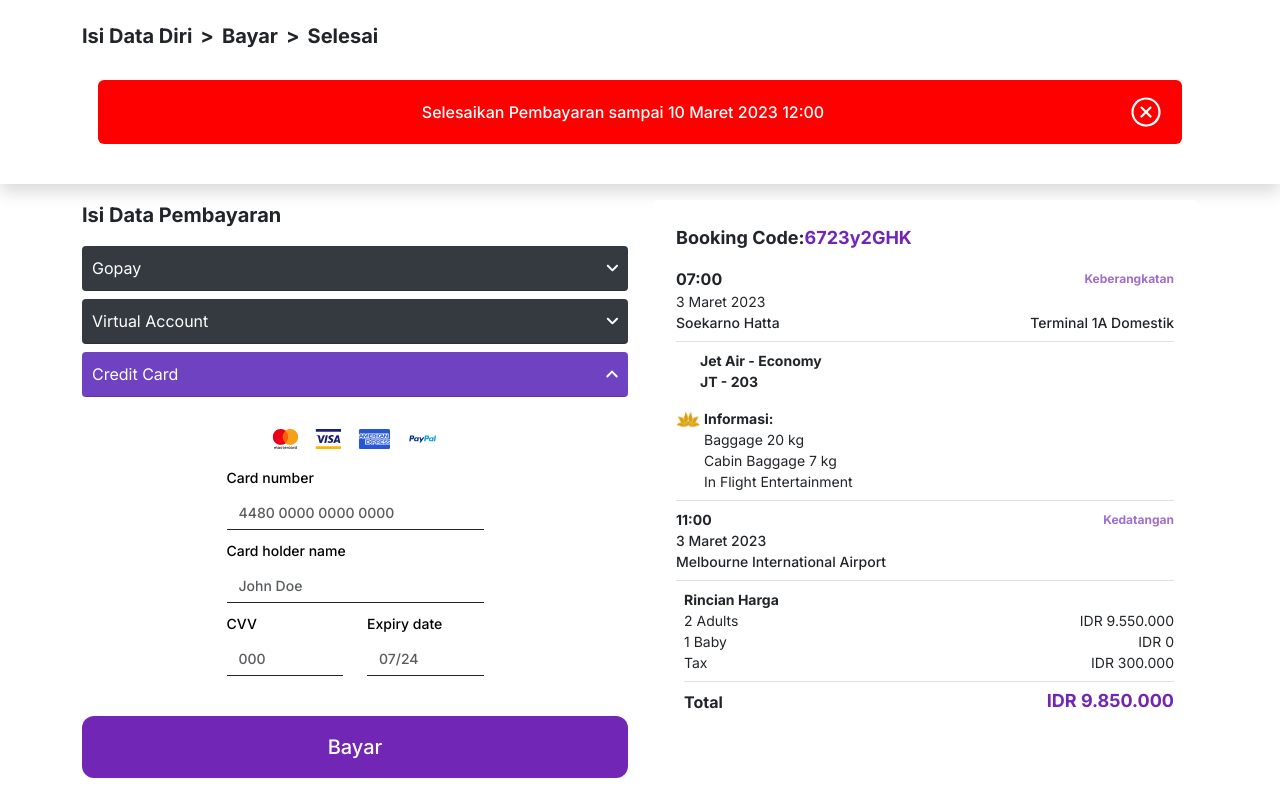
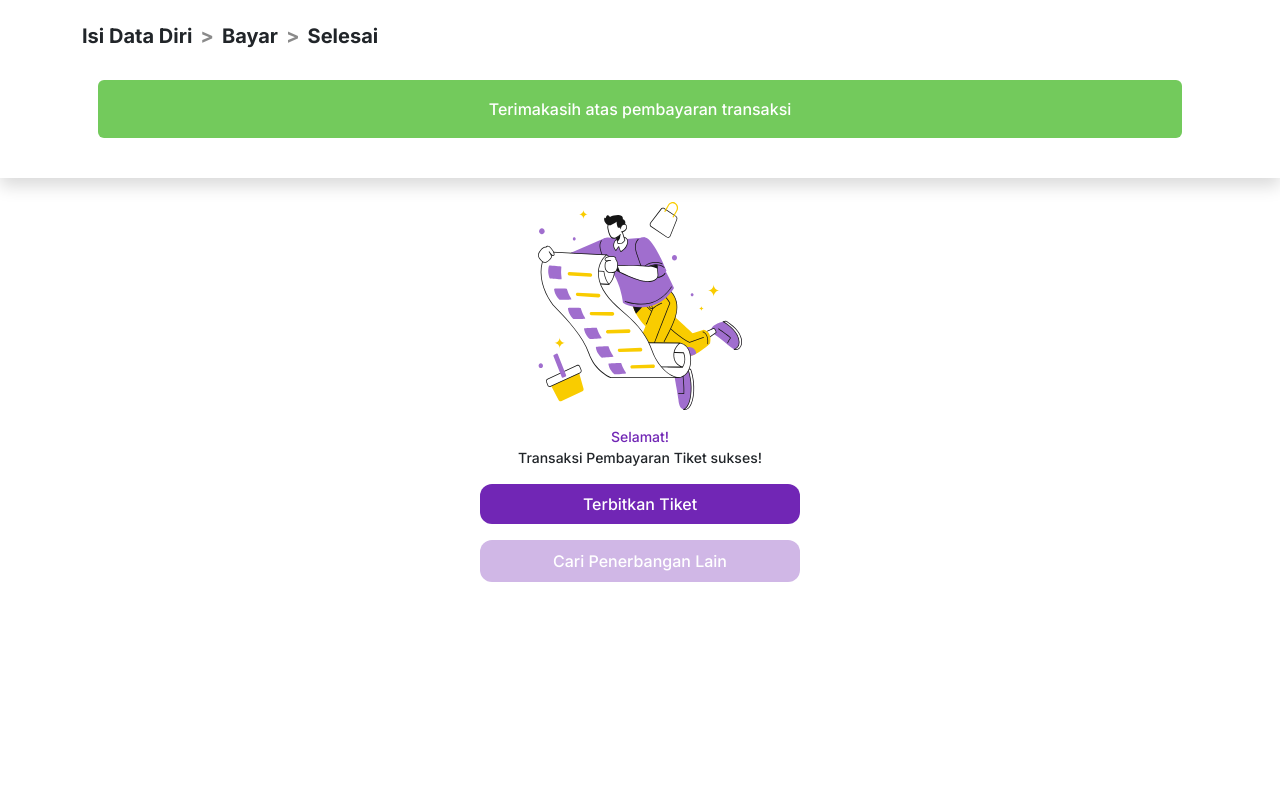
Before and after one commit to team-c4-fsw-binar/24001085-km6--bcr-final-fe, a React (Vite) app: page /payment in a window 1280 px wide. Both pictures are taken after a click on the button "Bayar". Built offline with nearby package versions, Linux system fonts and the light colour scheme.

Commit message:
payment: third layout and add condition

```diff
--- a/src/assets/payment/index.js
+++ b/src/assets/payment/index.js
@@ -8,6 +8,7 @@ import mastercard from './mastercard.svg';
 import visa from './visa.svg';
 import amex from './amex.svg';
 import paypal from './paypal.svg';
+import finished from './finished.svg';
 
 export {
     informationIcon,
@@ -19,4 +20,5 @@ export {
     visa,
     amex,
     paypal,
+    finished,
 };
--- a/src/pages/payment/index.jsx
+++ b/src/pages/payment/index.jsx
@@ -4,8 +4,6 @@ import "./payment.css";
 import * as icons from "../../assets/payment";
 
 const PaymentPage = () => {
-    const [hasFamilyNamePemesan, setHasFamilyNamePemesan] = useState(true);
-    const [hasFamilyNamePenumpang, setHasFamilyNamePenumpang] = useState(true);
     const [user, setuser] = useState(true);
     // const token = localStorage.getItem("token");
     const [error, setError] = useState("");
@@ -33,6 +31,11 @@ const PaymentPage = () => {
         setSelectedMethod(method === selectedMethod ? null : method);
     };
 
+    const simpan = () => {
+        setIsSaved(true);
+        setSuccess("Terimakasih atas pembayaran transaksi");
+    };
+
     return (
         <>
             <div className="shadow">
@@ -44,13 +47,13 @@ const PaymentPage = () => {
                                 &gt;
                             </span>
                         </h4>
-                        <h4 className="font-heading-bold-20 title-navigation">
+                        <h4 className="font-heading-bold-20">
                             Bayar
                             <span className="mx-sm-2 title-navigation">
                                 &gt;
                             </span>
                         </h4>
-                        <h4 className="font-heading-bold-20 title-navigation">
+                        <h4 className={isSaved ? 'font-heading-bold-20' : 'font-heading-bold-20 title-navigation'}>
                             Selesai
                         </h4>
                     </div>
@@ -72,7 +75,7 @@ const PaymentPage = () => {
                             {success}
                         </div>
                     )}
-                    {error && (
+                    {error && !isSaved && (
                         <div className="alert alert-custom-red mx-3 mt-4 d-flex justify-content-between align-items-center font-title-medium-16" role="alert">
                             <span className="flex-grow-1 text-center">{error}</span>
                             <a variant="link" href="/">
@@ -82,6 +85,7 @@ const PaymentPage = () => {
                     )}
                 </Container>
             </div>
+            {!isSaved && (
                 <Container>
                     <Row>
                         <Col sm={6} className="my-3">
@@ -174,7 +178,13 @@ const PaymentPage = () => {
                                     </Card.Body>
                                 )}
                             </Card>
-                        <Button className="btn btn-lanjut-bayar w-100 py-3 mt-3 font-heading-medium-20" type="submit" variant="">
+                            <Button
+                                onClick={simpan}
+                                disabled={isSaved ? true : false}
+                                className="btn-bayar w-100 py-3 mt-3 shadow font-heading-medium-20"
+                                type="submit"
+                                variant=""
+                            >
                                 Bayar
                             </Button>
                         </Col>
@@ -239,6 +249,29 @@ const PaymentPage = () => {
                         </Col>
                     </Row>
                 </Container>
+            )}
+            {isSaved && (
+                <div className="d-flex flex-column align-items-center my-4">
+                    <Image src={icons.finished} alt="finished" className="mb-3" />
+                    <p className="font-body-medium-14 text-total m-0">Selamat!</p>
+                    <p className="font-body-medium-14 m-0">Transaksi Pembayaran Tiket sukses!</p>
+                    <Button
+                        className="btn-bayar w-25 py-2 mt-3 font-title-medium-16"
+                        type="submit"
+                        variant=""
+                    >
+                        Terbitkan Tiket
+                    </Button>
+                    <Button
+                        className="btn-penerbangan-lain w-25 py-2 mt-3 font-title-medium-16"
+                        type="submit"
+                        variant=""
+                    >
+                        Cari Penerbangan Lain
+                    </Button>
+                </div>
+            )}
+
         </>
     );
 };
--- a/src/pages/payment/payment.css
+++ b/src/pages/payment/payment.css
@@ -115,6 +115,11 @@
     box-shadow: 0px 0px 10px rgba(0, 0, 0, 0.1);
 }
 
+/* Title Navigation */
+.title-navigation {
+    color: #8A8A8A;
+}
+
 /* Card Header */
 .card-header {
     background-color: #3C3C3C;
@@ -157,15 +162,6 @@
 }
 
 
-/* button lanjut-bayar */
-.btn-lanjut-bayar,
-.btn-lanjut-bayar:hover {
-    background-color: #7126B5;
-    border: none;
-    border-radius: 12px;
-    color: #FFFFFF;
-}
-
 /* alert */
 .alert-custom-red{
     background-color: #FF0000;
@@ -183,3 +179,10 @@
     border-bottom: solid 1px;
     border-radius: 0;
 }
+
+/* button penerbangan lain */
+.btn-penerbangan-lain{
+    background-color: #D0B7E6;
+    color: #FFFFFF;
+    border-radius: 12px;
+}
```
Also changed, not shown: src/assets/payment/finished.svg (added). Lines whose indentation alone changed are shown as unchanged.
